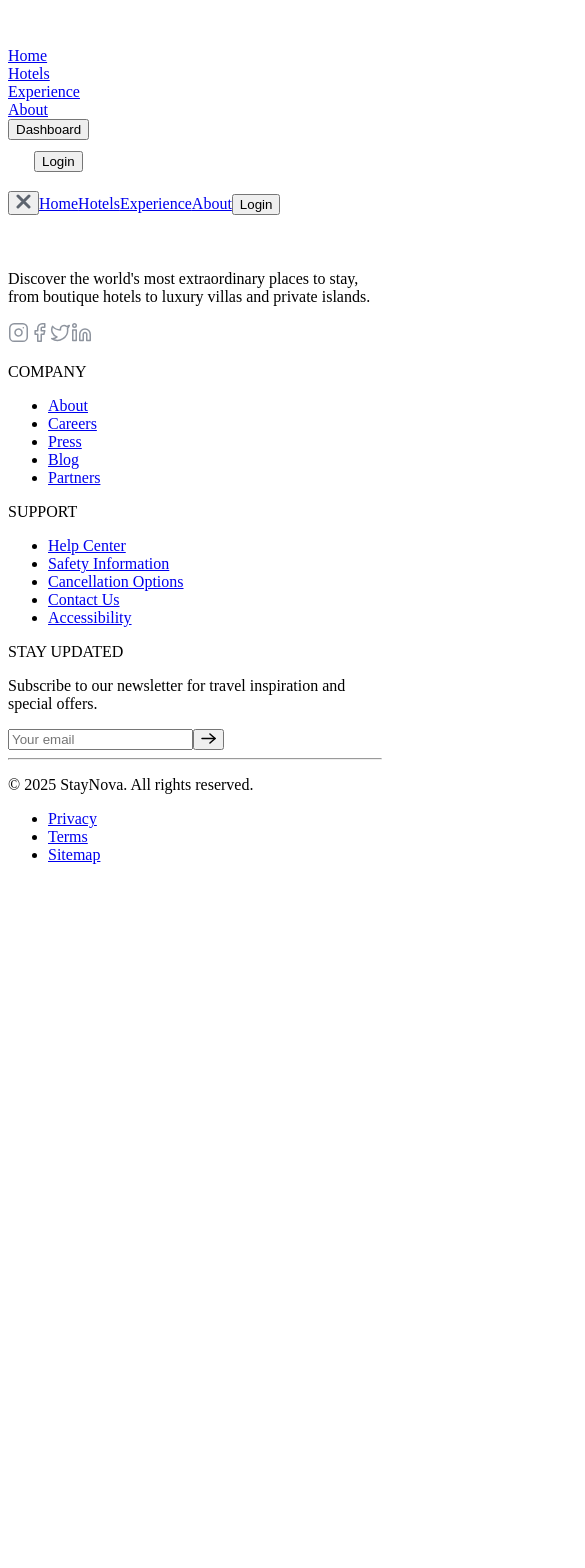
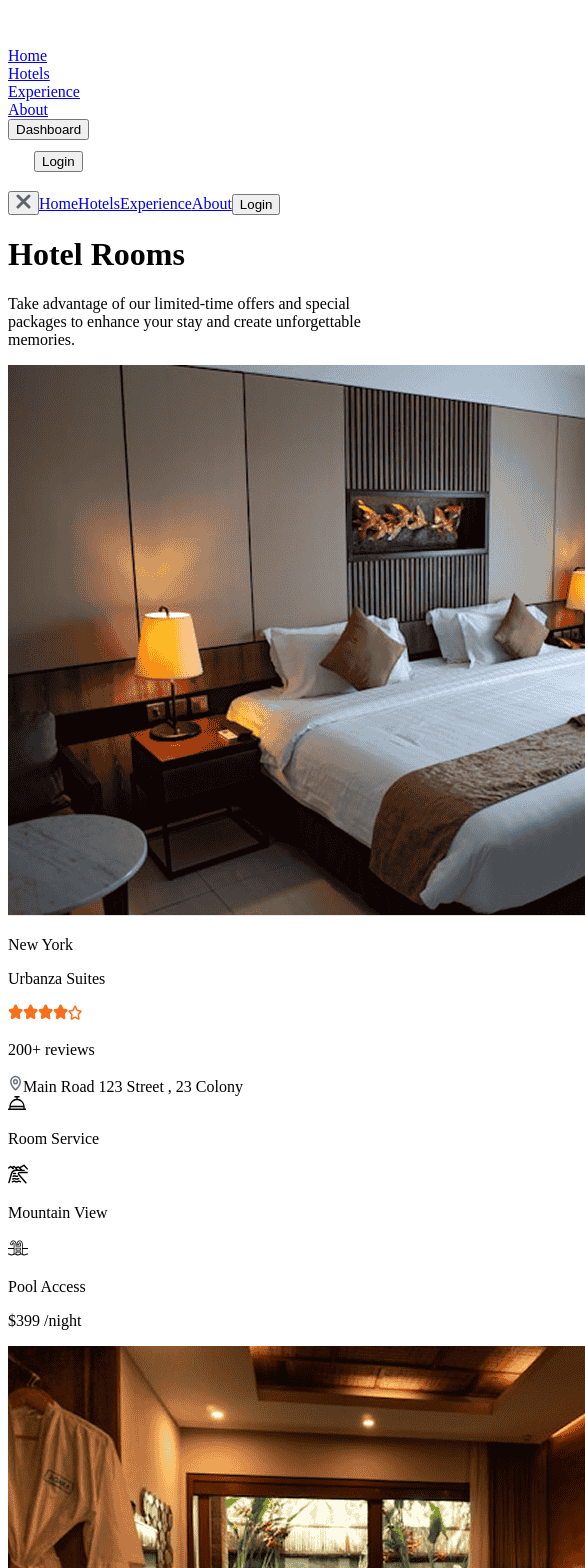
Before and after one commit to syedmehedi34/SafeLodge, a React (Vite) app: page /rooms in a window 390 px wide. Shown: the top 1568 px of the page, 585 px wide, since content can reach past the window. Before the commit the page ends 880 px from the top, so only its background shows below. Built offline with nearby package versions, Linux system fonts and the light colour scheme; no server answers; the HTML template or start-up script is replaced by a standard one.

Commit message:
All rooms page design done

```diff
--- a/src/App.jsx
+++ b/src/App.jsx
@@ -3,6 +3,7 @@ import Navbar from "./components/Navbar";
 import { Route, Routes, useLocation } from "react-router-dom";
 import Home from "./pages/Home";
 import Footer from "./components/Footer";
+import AllRooms from "./pages/AllRooms";
 
 const App = () => {
   const isOwnerPath = useLocation().pathname.includes("/owner");
@@ -15,6 +16,7 @@ const App = () => {
       <div className="min-h-[70vh]">
         <Routes>
           <Route path="/" element={<Home />} />
+          <Route path="/rooms" element={<AllRooms />} />
         </Routes>
       </div>
       <Footer />
--- a/src/components/StarRating.jsx
+++ b/src/components/StarRating.jsx
@@ -7,6 +7,7 @@ const StarRating = ({ rating }) => {
         .fill("")
         .map((_, index) => (
           <img
+            key={index}
             src={
               rating > index ? assets.starIconFilled : assets.starIconOutlined
             }
--- /dev/null
+++ b/src/pages/AllRooms.jsx
@@ -0,0 +1,177 @@
+/* eslint-disable no-unused-vars */
+import { useNavigate } from "react-router-dom";
+import { assets, facilityIcons, roomsDummyData } from "../assets/assets";
+import StarRating from "../components/StarRating";
+import { useState } from "react";
+
+const CheckBox = ({ label, selected = false, onChange = () => {} }) => {
+  return (
+    <label className="flex gap-3 items-center cursor-pointer mt-2 text-sm">
+      <input
+        type="checkbox"
+        checked={selected}
+        onChange={(e) => onChange(e.target.checked, label)}
+      />
+      <span className="font-light select-none">{label}</span>
+    </label>
+  );
+};
+
+const RadioButton = ({ label, selected = false, onChange = () => {} }) => {
+  return (
+    <label className="flex gap-3 items-center cursor-pointer mt-2 text-sm">
+      <input
+        type="radio"
+        name="sortOption"
+        checked={selected}
+        onChange={() => onChange(label)}
+      />
+      <span className="font-light select-none">{label}</span>
+    </label>
+  );
+};
+
+const AllRooms = () => {
+  const navigate = useNavigate();
+  const [openFilter, setOpenFilter] = useState(false);
+
+  const roomTypes = ["Single Bed", "Double Bed", "Luxury Room", "Family Suite"];
+  const priceRanges = [
+    "0 to 500",
+    "501 to 1000",
+    "1000 to 2000",
+    "2000 to 3000",
+  ];
+  const sortOptions = [
+    "Price Low to High",
+    "Price High to Low",
+    "Newest First",
+  ];
+
+  return (
+    <div className="flex flex-col-reverse lg:flex-row items-start justify-between pt-28 md:pt-35 px-4 md:px-16 lg:px-24 xl:px-32">
+      {/* //* left side  */}
+      <div>
+        <div className="flex flex-col items-start text-left">
+          <h1 className="font-playfair text-4xl md:text-[40px]">Hotel Rooms</h1>
+          <p className="text-sm md:text-base text-gray-500/90 mt-2 max-w-174">
+            Take advantage of our limited-time offers and special packages to
+            enhance your stay and create unforgettable memories.
+          </p>
+        </div>
+
+        {/* //* all rooms  */}
+        {roomsDummyData.map((room, index) => (
+          <div
+            key={index}
+            className="flex flex-col md:flex-row items-start py-10 gap-6 border-b border-gray-300 last:pb-30 last:border-0"
+          >
+            <img
+              onClick={() => {
+                navigate(`/rooms/${room._id}`), scrollTo(0, 0);
+              }}
+              src={room.images[0]}
+              alt="hotel-image"
+              title="View Room Details"
+              className="max-h-65 md:w-1/2 rounded-xl shadow-lg object-cover cursor-pointer"
+            />
+            <div className="md:w-1/2 flex flex-col gap-2">
+              <p className="text-gray-500">{room.hotel.city}</p>
+              <p
+                onClick={() => {
+                  navigate(`/rooms/${room._id}`), scrollTo(0, 0);
+                }}
+                className="text-gray-800 text-3xl font-playfair cursor-pointer"
+              >
+                {room.hotel.name}
+              </p>
+              <div className="flex items-center">
+                <StarRating rating={4} />
+                <p className="ml-2">200+ reviews</p>
+              </div>
+              <div className="flex items-center gap-1 text-gray-500 mt-2 text-sm">
+                <img src={assets.locationIcon} alt="location-icon" />
+                <span>{room.hotel.address}</span>
+              </div>
+
+              {/* room amenities */}
+              <div className="flex flex-wrap items-center mt-3 mb-6 gap-4">
+                {room.amenities.map((item, idx) => (
+                  <div
+                    key={idx}
+                    className="flex items-center gap-2 px-3 py-2 rounded-lg bg-[#F5F5FF]/70"
+                  >
+                    <img
+                      src={facilityIcons[item]}
+                      alt={item}
+                      className="w-5 h-5"
+                    />
+                    <p className="text-xs">{item}</p>
+                  </div>
+                ))}
+              </div>
+
+              {/* room price  */}
+              <p className="text-xl font-medium text-gray-700">
+                ${room.pricePerNight} /night
+              </p>
+            </div>
+          </div>
+        ))}
+      </div>
+
+      {/* //* right side filter  */}
+      <div className="bg-white w-80 border border-gray-300 text-gray-600 max-lg:mb-8 min-lg:mt-16">
+        {/* title + clear button portion  */}
+        <div
+          className={`flex items-center justify-between px-5 py-2.5 min-lg:border-b border-gray-300 ${
+            openFilter && "border-b"
+          }`}
+        >
+          <p className="text-base font-medium text-gray-800">FILTERS</p>
+          <div className="text-xs cursor-pointer">
+            <span
+              onClick={() => setOpenFilter(!openFilter)}
+              className="lg:hidden"
+            >
+              {openFilter ? "HIDE" : "SHOW"}
+            </span>
+            <span className="hidden lg:block">CLEAR</span>
+          </div>
+        </div>
+
+        <div
+          className={`${
+            openFilter ? "h-auto" : "h-0 lg:h-auto"
+          } overflow-hidden transition-all duration-700`}
+        >
+          {/* popular filters */}
+          <div className="px-5 pt-5">
+            <p className="font-medium text-gray-800 pb-2">Popular filters</p>
+            {roomTypes.map((room, index) => (
+              <CheckBox key={index} label={room} />
+            ))}
+          </div>
+
+          {/* price sorting  */}
+          <div className="px-5 pt-5">
+            <p className="font-medium text-gray-800 pb-2">Price Range</p>
+            {priceRanges.map((range, index) => (
+              <CheckBox key={index} label={`$ ${range}`} />
+            ))}
+          </div>
+
+          {/* sort by  */}
+          <div className="px-5 pt-5 pb-7">
+            <p className="font-medium text-gray-800 pb-2">Sort By</p>
+            {sortOptions.map((option, index) => (
+              <RadioButton key={index} label={option} />
+            ))}
+          </div>
+        </div>
+      </div>
+    </div>
+  );
+};
+
+export default AllRooms;
```
Also changed, not shown: 2 other files (tests, documents, lock files or other folders).
